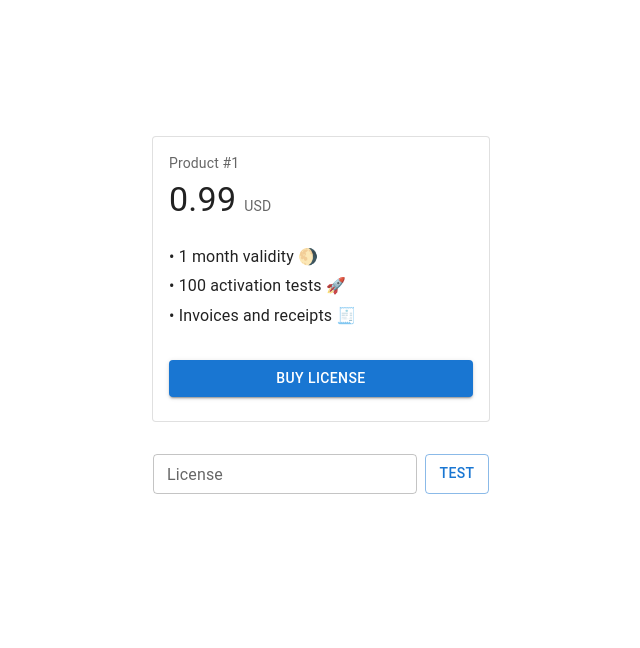
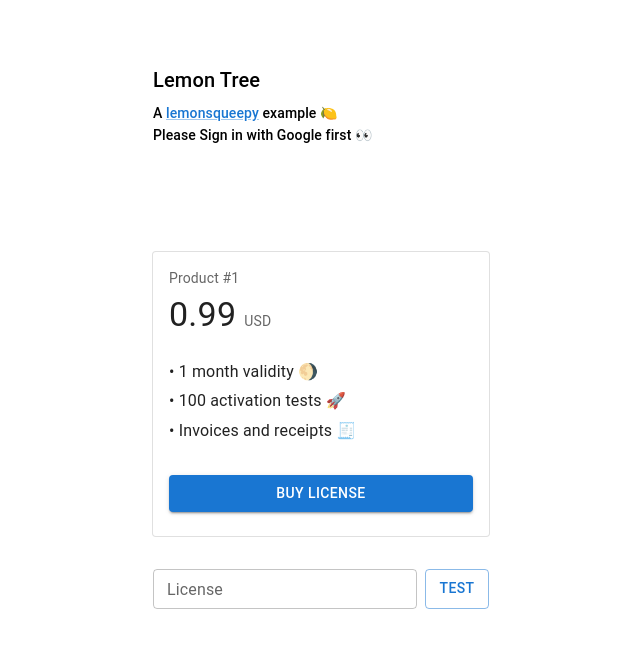
Before and after one commit to mthli/lemontree, a React (Create React App) app: page / in a window 1280 px wide. Shown: the top 648 px of the page, without its empty margins (319-959 px from the left). Built offline with nearby package versions, Linux system fonts and the light colour scheme.

Commit message:
feat: show page title and description

```diff
--- a/src/App.tsx
+++ b/src/App.tsx
@@ -3,6 +3,7 @@ import Button from '@mui/material/Button'
 import Card from '@mui/material/Card'
 import CardContent from '@mui/material/CardContent'
 import Container from '@mui/material/Container'
+import Link from '@mui/material/Link'
 import TextField from '@mui/material/TextField'
 import Typography from '@mui/material/Typography'
 
@@ -20,9 +21,17 @@ function App() {
         justifyContent: 'center',
         alignItems: 'center',
         pt: 8,
+        pb: 8,
       }}
     >
-      <Box sx={{ width: width }}>
+      <Box sx={{ width, }}>
+        <Typography variant='h6' gutterBottom>Lemon Tree</Typography>
+        <Typography variant='subtitle2'>
+          A <Link href='https://github.com/mthli/lemonsqueepy'>lemonsqueepy</Link> example 🍋<br />
+          Please Sign in with Google first 👀
+        </Typography>
+      </Box>
+      <Box sx={{ width, mt: 4 }}>
         <GoogleLogin
           width={width}
           onSuccess={({ credential }) => {
@@ -32,10 +41,7 @@ function App() {
       </Box>
       <Card
         variant='outlined'
-        sx={{
-          mt: 4,
-          width: width,
-        }}
+        sx={{ width, mt: 4 }}
       >
         <CardContent>
           <Typography
@@ -80,7 +86,7 @@ function App() {
       <Box sx={{
         display: 'flex',
         flexDirection: 'row',
-        width: width,
+        width,
         mt: 4,
       }}>
         <TextField
```
